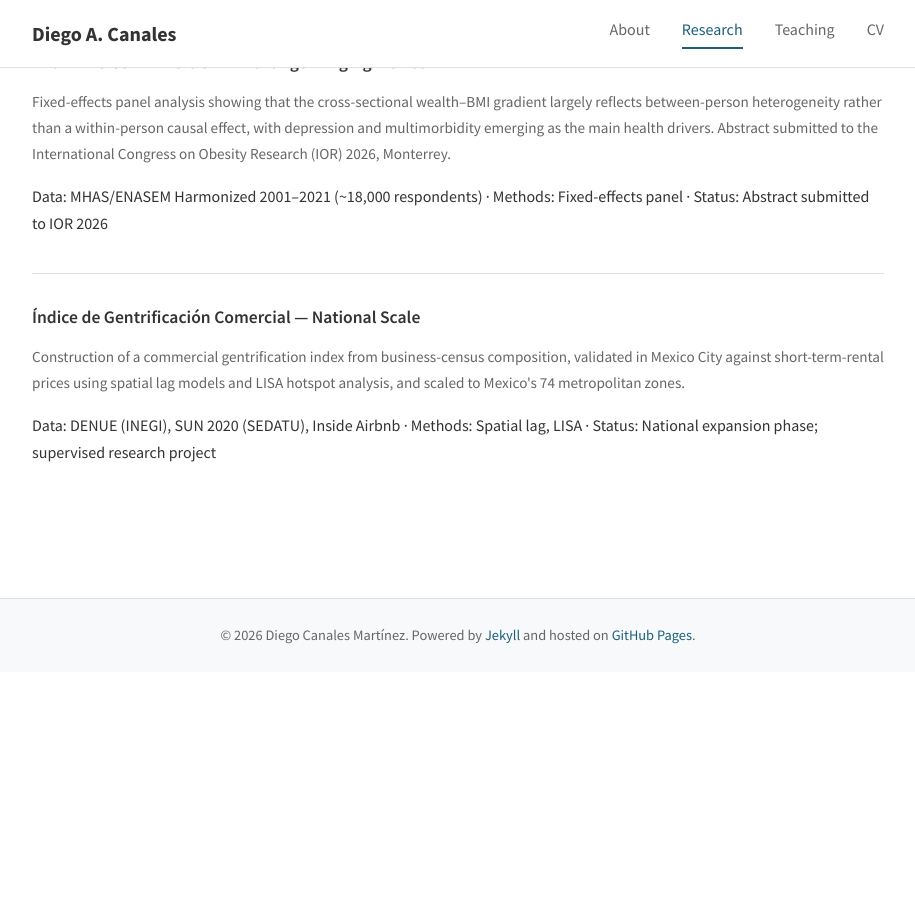
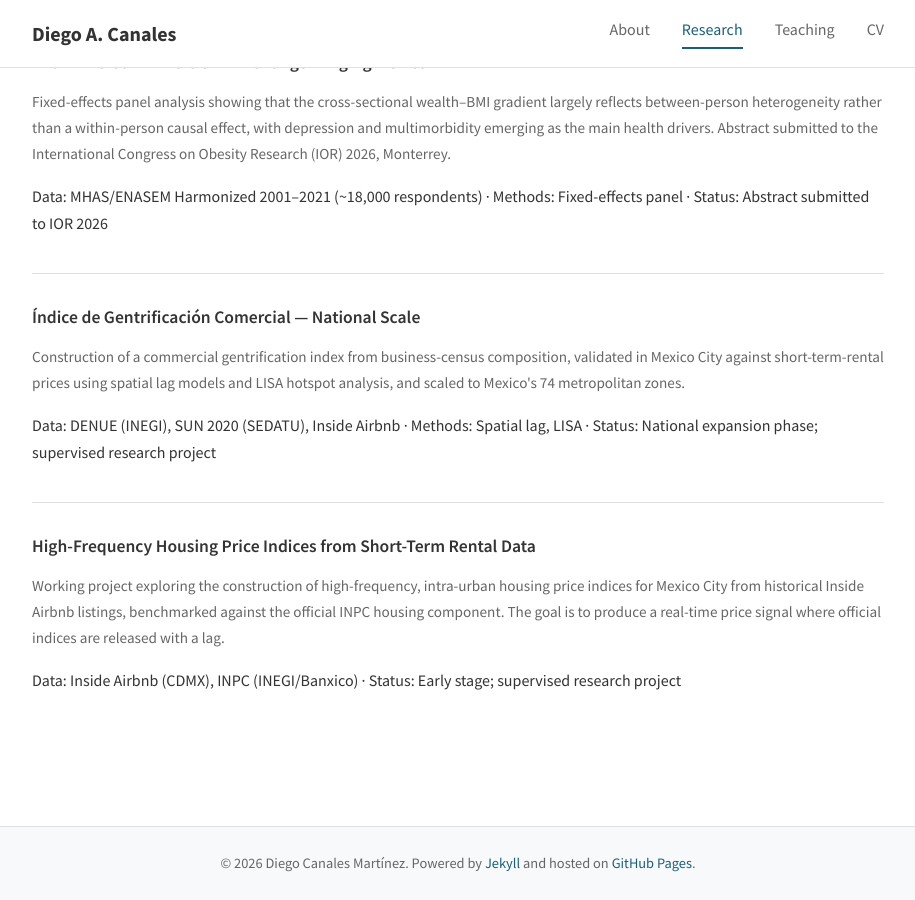
Before and after one commit to diegoacanales/diegoacanales.github.io, a Jekyll site: the page built from research.md, in a window 1280 px wide and 900 px high, scrolled down 2192 px. Shown: the whole window, without its empty margins (182-1097 px from the left). Built offline with Jekyll 4.4.1, drawn with Linux system fonts in a browser that asks for light colours; some web fonts are replaced; before the commit the page ends 2864 px from its top, so only the background shows below that.

Commit message:
Add Airbnb housing price index as early-stage working project
Co-Authored-By: Claude Sonnet 4.6 <noreply@anthropic.com>

```diff
--- a/research.md
+++ b/research.md
@@ -126,3 +126,14 @@ permalink: /research/
   </p>
   <p class="venue">Data: DENUE (INEGI), SUN 2020 (SEDATU), Inside Airbnb · Methods: Spatial lag, LISA · Status: National expansion phase; supervised research project</p>
 </div>
+
+<div class="publication">
+  <h3>High-Frequency Housing Price Indices from Short-Term Rental Data</h3>
+  <p class="abstract">
+    Working project exploring the construction of high-frequency, intra-urban housing price
+    indices for Mexico City from historical Inside Airbnb listings, benchmarked against the
+    official INPC housing component. The goal is to produce a real-time price signal where
+    official indices are released with a lag.
+  </p>
+  <p class="venue">Data: Inside Airbnb (CDMX), INPC (INEGI/Banxico) · Status: Early stage; supervised research project</p>
+</div>
```
Also changed, not shown: _pages/research.md (+11 -0 lines).
